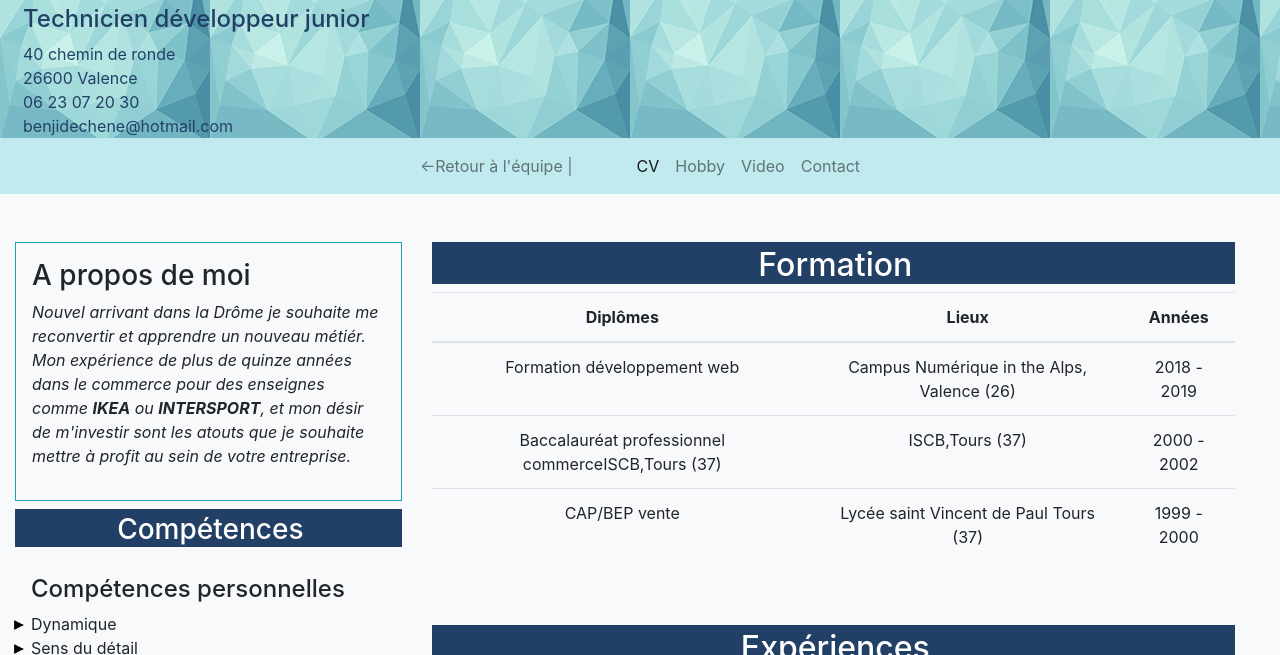
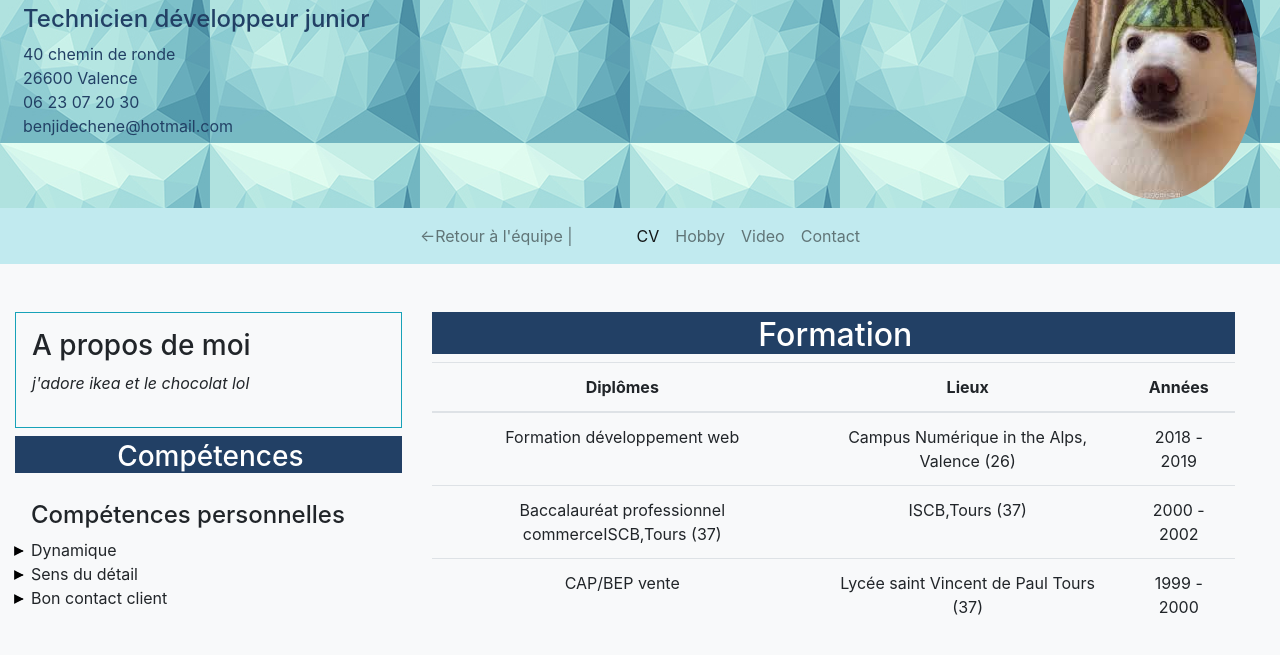
Before and after one commit to antoineGranjon/bahm, a plain HTML site: page cv_benjamin.html in a window 1280 px wide. Shown: the part 67-722 px from the top of the page. Drawn offline with nearby package versions, Linux system fonts and the light colour scheme.

Commit message:
tete benjamin

```diff
--- a/cv_benjamin.html
+++ b/cv_benjamin.html
@@ -63,7 +63,7 @@
 			<article class="border border-info py-3 px-3 mb-2">
 				<h3>A propos de moi</h3>
 				<p><em>
-			Nouvel arrivant dans la Drôme je souhaite me reconvertir et apprendre un nouveau métiér. Mon expérience de plus de quinze années dans le commerce pour des enseignes comme <b>IKEA</b> ou <b>INTERSPORT</b>, et mon désir de m'investir sont les atouts que je souhaite mettre à profit au sein de votre entreprise.</em></p>
+			j'adore ikea et le chocolat lol</em></p>
 
 			</article>
 			<section class="competences">
```
Also changed, not shown: images/profil_Benjamin.jpg (renamed from images/profil_Antoine.jpg).
